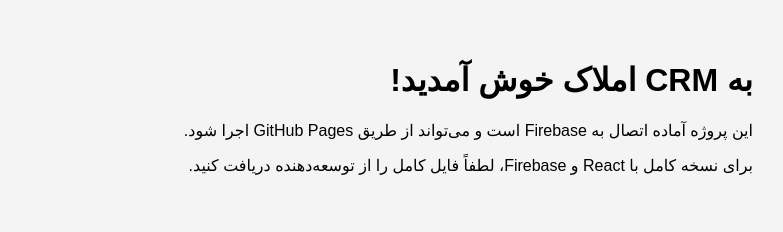
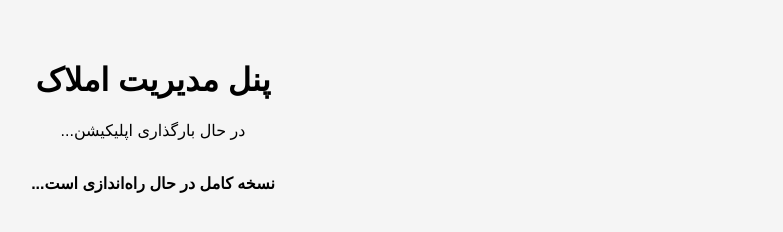
Before and after one commit to dariush12345/realestate-crm, a plain HTML site: page index.html in a window 1280 px wide. Shown: the whole page, without its empty margins (487-1270 px from the left). Drawn offline with Linux system fonts and the light colour scheme.

Commit message:
Add files via upload

```diff
--- a/index.html
+++ b/index.html
@@ -2,13 +2,16 @@
 <!DOCTYPE html>
 <html lang="fa" dir="rtl">
 <head>
-  <meta charset="UTF-8" />
-  <meta name="viewport" content="width=device-width, initial-scale=1.0"/>
-  <title>سیستم مدیریت املاک</title>
+  <meta charset="UTF-8">
+  <meta name="viewport" content="width=device-width, initial-scale=1.0">
+  <title>CRM املاک</title>
+  <link rel="stylesheet" href="style.css">
 </head>
-<body style="font-family: sans-serif; padding: 2rem; background: #f4f4f4;">
-  <h1>به CRM املاک خوش آمدید!</h1>
-  <p>این پروژه آماده اتصال به Firebase است و می‌تواند از طریق GitHub Pages اجرا شود.</p>
-  <p>برای نسخه کامل با React و Firebase، لطفاً فایل کامل را از توسعه‌دهنده دریافت کنید.</p>
+<body>
+  <div id="app">
+    <h1>پنل مدیریت املاک</h1>
+    <p>در حال بارگذاری اپلیکیشن...</p>
+  </div>
+  <script src="main.js"></script>
 </body>
 </html>
--- /dev/null
+++ b/main.js
@@ -0,0 +1,2 @@
+
+document.getElementById("app").innerHTML += "<br><strong>نسخه کامل در حال راه‌اندازی است...</strong>";
--- /dev/null
+++ b/style.css
@@ -0,0 +1,7 @@
+
+body {
+  background-color: #f5f5f5;
+  font-family: sans-serif;
+  padding: 2rem;
+  text-align: center;
+}
```
